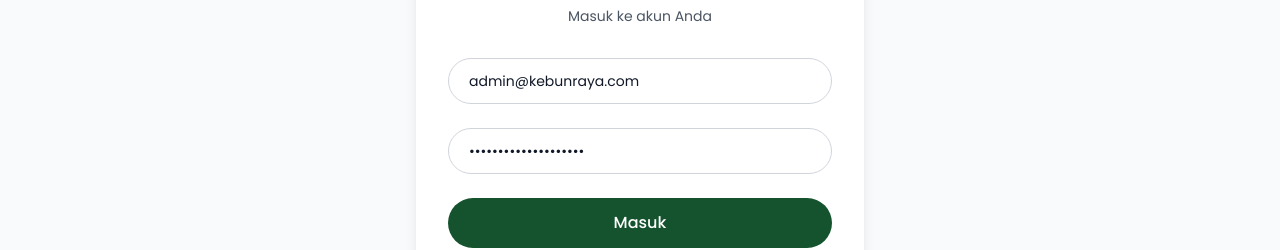
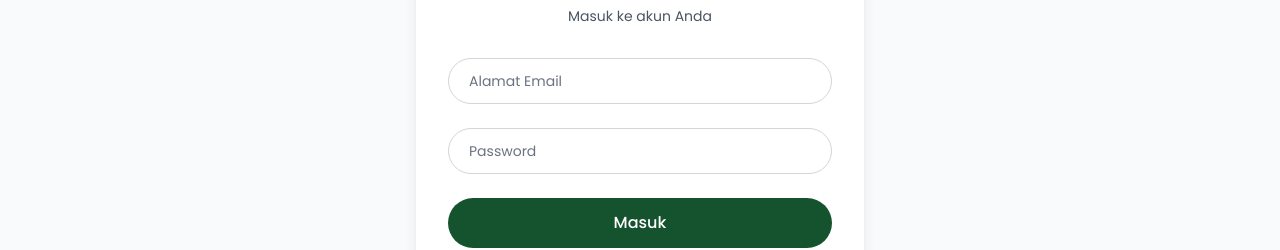
Before and after one commit to zurizi/kebunraya-frontend, a Nuxt app: page /login in a window 1280 px wide. Shown: the part 343-593 px from the top of the page. Built offline with nearby package versions, Linux system fonts and the light colour scheme; a web font is replaced by a local one.

Commit message:
[update] login text disable

```diff
--- a/pages/login.vue
+++ b/pages/login.vue
@@ -9,9 +9,9 @@ import { storeToRefs } from "pinia";
 
 const authStore = useAuthStore();
 
-const email = ref<string>("admin@kebunraya.com");
+const email = ref<string>("");
 
-const password = ref<string>("admin@kebunraya.com!");
+const password = ref<string>("");
 
 const {
   isLoading: storeIsLoading,
@@ -43,8 +43,6 @@ const handleLogin = async () => {
         </h2>
         <p class="mt-2 text-sm text-center text-gray-600">Masuk ke akun Anda</p>
       </div>
-
-      {{ token }}
 
       <form class="mt-8 space-y-6" @submit.prevent="handleLogin">
         <div v-if="storeError" class="text-sm text-center text-red-600">
```
